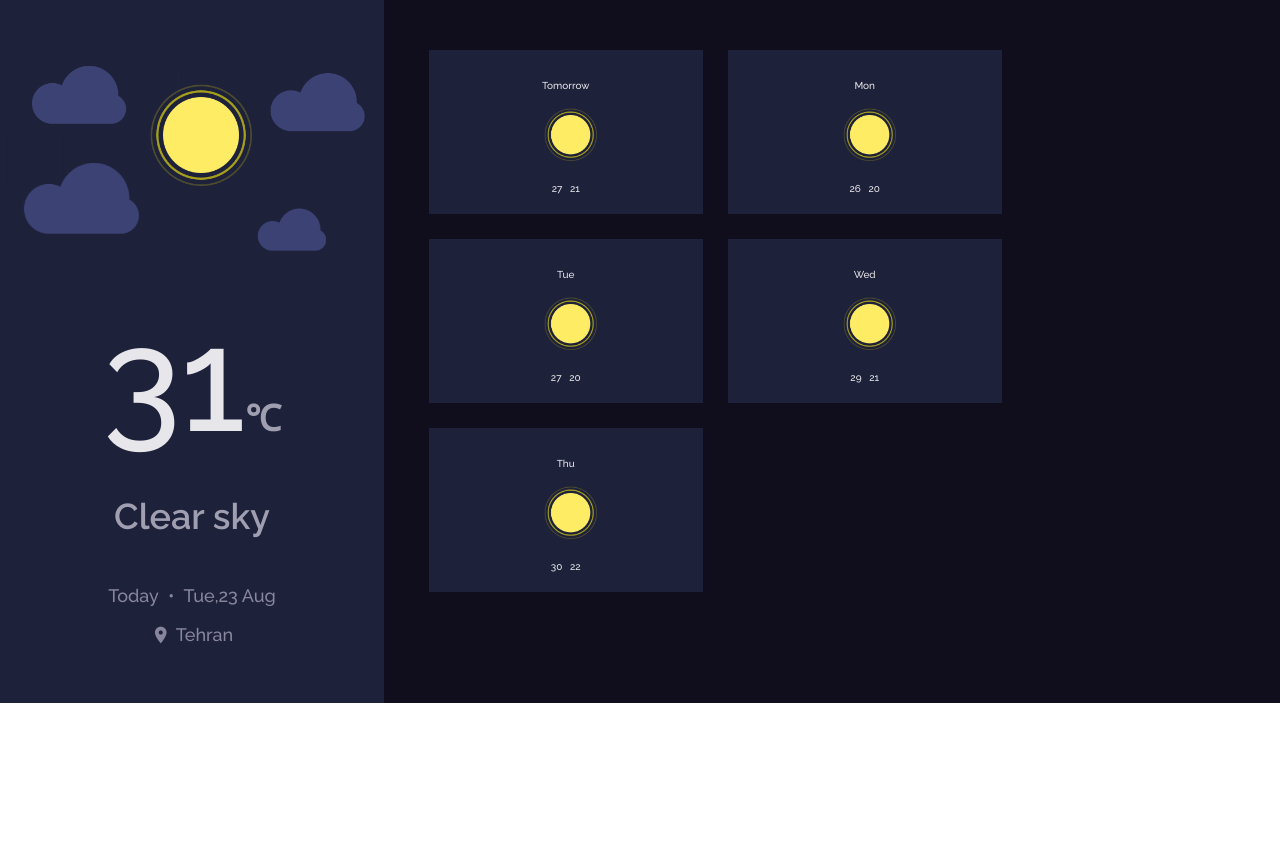
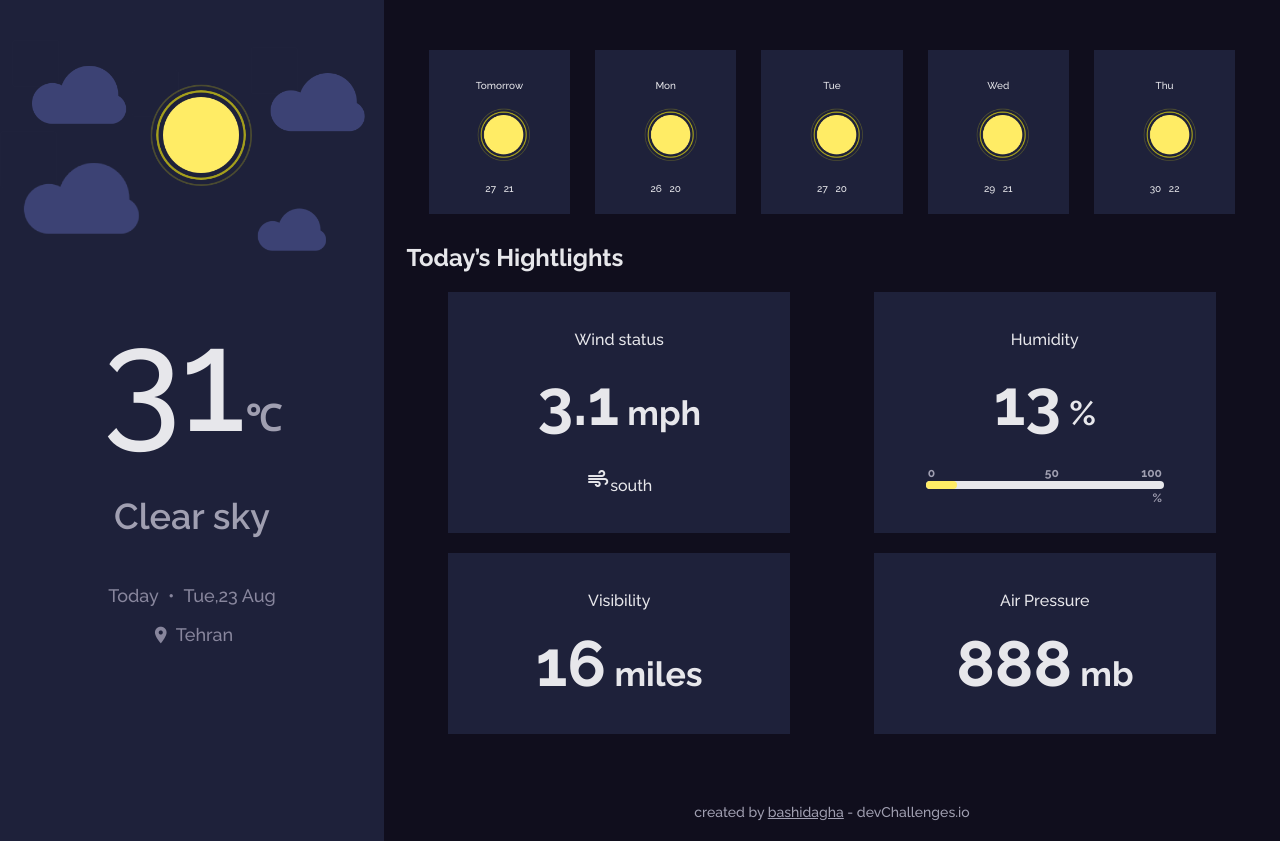
Before and after one commit to bashidagha/weather-app, a React (Create React App) app: page / in a window 1280 px wide. Before the commit the page ends 800 px from the top, so only its background shows below. Built offline with nearby package versions, Linux system fonts and the light colour scheme.

Commit message:
today highlight done

```diff
--- a/src/components/DailyWeather.jsx
+++ b/src/components/DailyWeather.jsx
@@ -1,7 +1,8 @@
 import React from "react";
 import store from "../store/index";
 import { photoOfWeather } from "../utils/Utils";
-import "./dailyweather.css";
+import styles from './dailyweather.module.css';
+
 
 const DailyWeather = (props) => {
   const mainPhoto = photoOfWeather(props.weather.weather.code);
@@ -18,20 +19,20 @@ const DailyWeather = (props) => {
   )}`;
 
   return (
-    <div className="current__weather">
-      <div className="current__bg">
-        <img src={mainPhoto} alt="main" className="current__photo"></img>
+    <div className={styles.current__weather}>
+      <div className={styles.current__bg}>
+        <img src={mainPhoto} alt="main" className={styles.current__photo}></img>
       </div>
-      <div className="current__degree">
+      <div className={styles.current__degree}>
         {degree.toFixed(0)}
         <span>&#8451;</span>
       </div>
-      <div className="current__condition">{props.weather.weather.description}</div>
+      <div className={styles.current__condition}>{props.weather.weather.description}</div>
 
-      <div className="current__otherdata">
+      <div className={styles.current__otherdata}>
         <p>Today&nbsp;&nbsp;&#8226;&nbsp;&nbsp;{monthPlusDay}</p>
         <p>
-          <span class="material-icons">location_on</span>
+          <span className="material-icons">location_on</span>
           {cityName}
         </p>
       </div>
--- a/src/components/SingleDayWeather.jsx
+++ b/src/components/SingleDayWeather.jsx
@@ -1,6 +1,7 @@
 import React from "react";
 import { photoOfWeather } from "../utils/Utils";
-import "./singledayweather.css";
+import styles from './singledayweather.module.css';
+
 
 const SingleDayWeather = (props) => {
   const template = props.weathers.map((day) => {
@@ -16,9 +17,9 @@ const SingleDayWeather = (props) => {
   });
 
   return (
-    <div className="singles">
+    <div className={styles.singles}>
       {template.map((day) => (
-        <div className="single__item">
+        <div className={styles.single__item}>
           <p>{day.dayName}</p>
           <img src={day.photo} alt="photo"></img>
           <div>
--- a/src/components/TodayWeatherHighlight.jsx
+++ b/src/components/TodayWeatherHighlight.jsx
@@ -1,13 +1,61 @@
-import React from 'react'
-import './todayweatherhighlight.css'
+import React from "react";
+import styles from "./todayweatherhighlight.module.css";
 
 const TodayWeatherHighlight = (props) => {
   return (
+    <>
+      <div className={styles.today__highlight}>
+        <h2>Today’s Hightlights </h2>
 
-    <div className='today__highlight'>
+        <div className={styles.today__highlight__container}>
+          <div className={styles.wind}>
+            <p>Wind status</p>
+            <div className={styles.in}>
+              {props.weather.wind_spd}
+              <span> mph</span>
+            </div>
+            <p>
+              <span class="material-icons">air</span>
+              {props.weather.wind_cdir_full}
+            </p>
+          </div>
 
-    </div>
-  )
-}
+          <div className={styles.humid}>
+            <p>Humidity</p>
+            <div className={styles.in}>
+              {props.weather.rh}
+              <span> %</span>
+            </div>
 
-export default TodayWeatherHighlight
+            <div className={styles.bar}>
+              <div
+                className={styles.barcolor}
+                style={{ width: `${props.weather.rh}%` }}
+              ></div>
+              <span className={styles.bar50}>50</span>
+              <span className={styles.barpercent}>%</span>
+            </div>
+          </div>
+
+          <div className={styles.visible}>
+            <p>Visibility</p>
+            <div className={styles.in}>
+              {props.weather.vis}
+              <span> miles</span>
+            </div>
+          </div>
+
+          <div className={styles.pressure}>
+            <p>Air Pressure</p>
+            <div className={styles.in}>
+              {props.weather.pres}
+              <span> mb</span>
+            </div>
+          </div>
+        </div>
+      </div>
+    </>
+  );
+};
+
+export default TodayWeatherHighlight;
--- a/src/components/Weather.jsx
+++ b/src/components/Weather.jsx
@@ -4,7 +4,7 @@ import { Extract5DayWeather } from "../utils/Utils";
 import DailyWeather from "./DailyWeather";
 import SingleDayWeather from "./SingleDayWeather";
 import TodayWeatherHighlight from "./TodayWeatherHighlight";
-import "./weather.css";
+import styles from "./weather.module.css";
 
 const Weather = () => {
   const dataForecast = useSelector((state) => state.city.cityForecastWeather);
@@ -15,14 +15,18 @@ const Weather = () => {
     const showndata = Extract5DayWeather(dataForecast);
 
     return (
-      <div className="weathers">
+      <div className={styles.weathers}>
         <DailyWeather weather={currentWeather} />
 
-        <section className="weather__details">
+        <section className={styles.weather__details}>
           <SingleDayWeather weathers={showndata} />
 
-          <TodayWeatherHighlight weather={currentWeather}/>
+          <TodayWeatherHighlight weather={currentWeather} />
 
+          <div className={styles.footer__owner}>
+            created by <a href="https://github.com/bashidagha">bashidagha</a> -
+            devChallenges.io
+          </div>
 
         </section>
       </div>
--- a/src/components/dailyweather.css
+++ b/src/components/dailyweather.module.css
@@ -54,9 +54,14 @@
   text-align: center;
 }
 
+.current__otherdata span {
+  font-size: 2rem;
+  margin-right: 0.5rem;
+  vertical-align: bottom;
+}
 
-.current__otherdata span{
-    font-size: 2rem;
-    margin-right: 0.5rem;
-    vertical-align: bottom;
+@media (min-width: 650px) {
+  .current__weather {
+    width: 30%;
+  }
 }
--- a/src/components/singledayweather.css
+++ b/src/components/singledayweather.module.css
@@ -17,3 +17,9 @@
     max-width: 6.2rem;
     margin-bottom: 2rem;
 }
+
+@media (min-width: 650px) {
+    .singles {
+     flex-wrap: nowrap;
+    }
+  }
--- a/src/components/todayweatherhighlight.css
+++ /dev/null
@@ -1,3 +0,0 @@
-.today__highlight{
-
-}
--- /dev/null
+++ b/src/components/todayweatherhighlight.module.css
@@ -0,0 +1,96 @@
+.today__highlight {
+  width: 95%;
+  margin: 0 auto;
+}
+
+h2 {
+  font-weight: 700;
+  font-size: 24px;
+  line-height: 28px;
+  margin-top: 3rem;
+}
+
+.wind,
+.visible,
+.humid,
+.pressure {
+  background: #1e213a;
+  text-align: center;
+  padding: 2.2rem;
+  margin-bottom: 2rem;
+}
+
+.today__highlight__container p {
+  font-size: 16px;
+  line-height: 19px;
+}
+
+.in {
+  font-weight: 700;
+  font-size: 64px;
+  line-height: 75px;
+}
+
+.in span {
+  font-size: 34px;
+}
+
+.bar {
+  width: 80%;
+  max-width: 32rem;
+  background: #e7e7eb;
+  border-radius: 80px;
+  height: 0.8rem;
+  margin: 3rem auto 0 auto;
+  position: relative;
+  font-weight: 700;
+  font-size: 12px;
+  line-height: 14px;
+  color: #a09fb1;
+}
+
+.barcolor {
+  position: absolute;
+  background: #ffec65;
+  border-radius: 80px;
+  height: 0.8rem;
+}
+
+.bar::before {
+  content: "0";
+  position: absolute;
+  top: -1.5rem;
+  left: 0.2rem;
+}
+
+.bar::after {
+  content: "100";
+  position: absolute;
+  top: -1.5rem;
+  right: 0.2rem;
+}
+
+.bar50 {
+  position: absolute;
+  top: -1.5rem;
+}
+.barpercent {
+  position: absolute;
+  top: 1rem;
+  right: 0.2rem;
+}
+
+@media (min-width: 650px) {
+  .today__highlight__container {
+    display: flex;
+    flex-wrap: wrap;
+    justify-content: space-around;
+  }
+
+  .wind,
+  .visible,
+  .humid,
+  .pressure {
+    width: 35%;
+  }
+}
--- a/src/components/weather.css
+++ /dev/null
@@ -1,18 +0,0 @@
-.weather__details{
-    background: #100E1D;
-    padding: 5rem 0;
-}
-
-@media (min-width:650px){
-    .weathers{
-        display: flex;
-    }
-
-    .current__weather{
-        width: 30%;
-    }
-
-    .weather__details{
-        width: 70%;
-    }
-}
--- /dev/null
+++ b/src/components/weather.module.css
@@ -0,0 +1,26 @@
+.weather__details {
+  background: #100e1d;
+  padding: 5rem 0 2rem 0;
+}
+
+.footer__owner {
+  font-size: 14px;
+  margin-top: 5rem;
+  line-height: 17px;
+  text-align: center;
+  color: #a09fb1;
+}
+
+.footer__owner a{
+    color: inherit;
+}
+
+@media (min-width: 650px) {
+  .weathers {
+    display: flex;
+  }
+
+  .weather__details {
+    width: 70%;
+  }
+}
```
